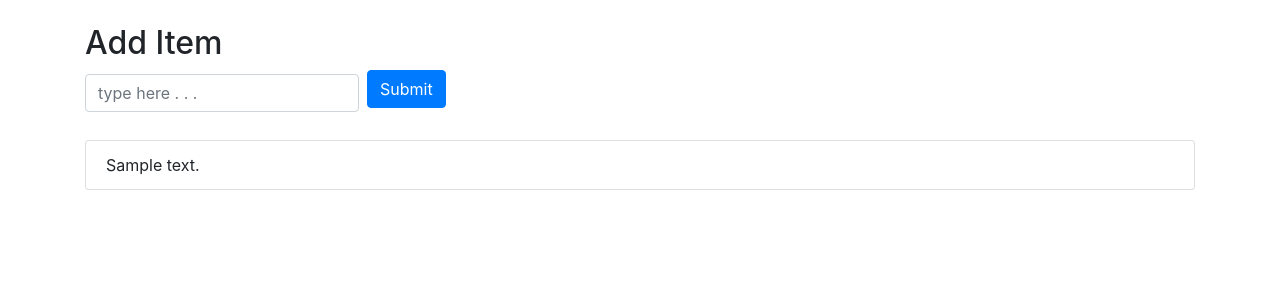
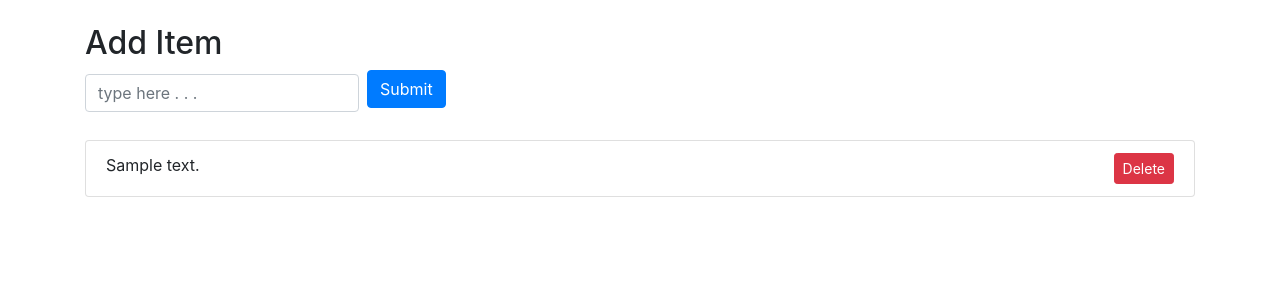
Before and after one commit to mahaamesha/todoApp-Django, a Django app: template todoList/templates/main/home.html in a window 1280 px wide. Shown: the part 56-356 px from the top of the page. Run offline with Django 3.2, Linux system fonts and the light colour scheme; the template is opened without the code that fills it: most values are stand-ins (such as "Sample title", 1, 10 or a date in 2020); some libraries are stand-ins or nearby versions.

Commit message:
Duit! fitur delete finish

```diff
--- a/todoList/templates/main/home.html
+++ b/todoList/templates/main/home.html
@@ -15,7 +15,13 @@
         <div class="col">
             <ul class="list-group">
                 {% for todo_item in todo_items %}
-                    <li class="list-group-item">{{ todo_item.text }}</li>
+                    <li class="list-group-item">{{ todo_item.text }}
+                        <div class="float-right">
+                            <form action="delete_todo/{{todo_item.id}}" method="POST">
+                                <button type="submit" class="btn btn-sm btn-danger">Delete</button>
+                            </form>
+                        </div>
+                    </li>
                 {% endfor %}
             </ul>
         </div>
--- a/todoList/urls.py
+++ b/todoList/urls.py
@@ -3,4 +3,5 @@ from . import views
 urlpatterns = [
     path('', views.home, name='home'),
     path('add_todo', views.add_todo),
+    path('delete_todo/<int:todo_id>', views.delete_todo),
 ]
--- a/todoList/views.py
+++ b/todoList/views.py
@@ -22,3 +22,8 @@ def add_todo(request):
     length_of_todos = Todo.objects.all().count()
     #print(length_of_todos)
     return HttpResponseRedirect("/")
+
+@csrf_exempt
+def delete_todo(request, todo_id):
+    Todo.objects.get(id=todo_id).delete()
+    return HttpResponseRedirect("/")
```
Also changed, not shown: db.sqlite3.
